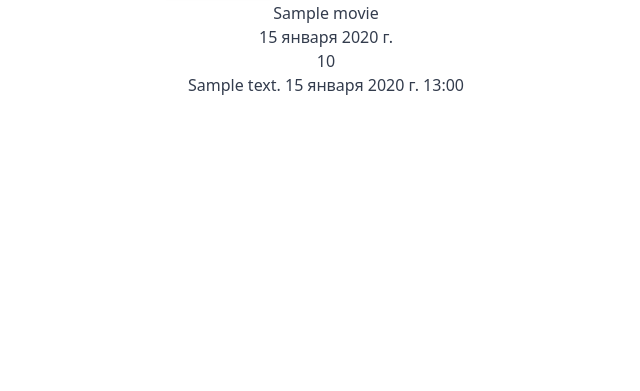
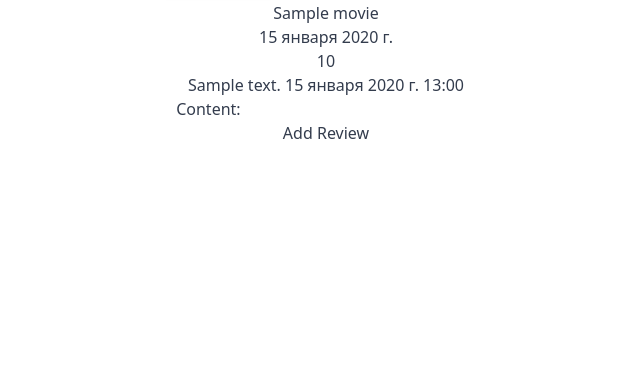
Before and after one commit to daslef/ithub-django-movies, a Django app: page /movies/1 in a window 1280 px wide. Shown: the part 331-722 px from the top of the page, without its empty margins (314-954 px from the left). Run offline with Django 5.2, Linux system fonts and the light colour scheme; tables that the repository leaves empty hold one stand-in row (values such as "Sample post"); style sheets or scripts are compiled from the project's sources; some libraries are stand-ins or nearby versions.

Commit message:
WIP: review form

```diff
--- a/movies/forms.py
+++ b/movies/forms.py
@@ -0,0 +1,5 @@
+from django.forms import Form, CharField
+
+
+class CreateReviewForm(Form):
+    content = CharField(max_length=2000, required=True)
--- a/movies/urls.py
+++ b/movies/urls.py
@@ -1,9 +1,9 @@
 from django.urls import path
 
-from .views import MoviesView, MovieView
+from .views import MoviesView, MovieView, add_review
 
 urlpatterns = [
     path("", MoviesView.as_view(), name="movies"),
     path("<int:pk>", MovieView.as_view(), name="movie"),
-    # path("<int:pk>/add_comment", handle_add_comment, name="add_comment")
+    path("<int:pk>/add_review", add_review, name="add_review")
 ]
--- a/movies/views.py
+++ b/movies/views.py
@@ -3,7 +3,8 @@
 from django.shortcuts import redirect, render
 from django.views.generic import ListView, DetailView
 from django.views.generic.edit import FormMixin
-from .models import Movie
+from .models import Movie, Review
+from .forms import CreateReviewForm
 
 
 class MoviesView(ListView):
@@ -12,12 +13,18 @@
     template_name = "movies/index.html"
 
 
-class MovieView(DetailView):
+class MovieView(FormMixin, DetailView):
+    form_class = CreateReviewForm
     template_name = "movies/detail.html"
     model = Movie
 
 
-# class MovieView(FormMixin, DetailView):
-#     form_class = CreateCommentForm
-#     model = Movie
-#     template_name = "movies/detail.html"
+@require_POST
+def add_review(request, pk):
+    movie = Movie.objects.get(pk=pk)
+    new_review_form = CreateReviewForm(request.POST)
+    if new_review_form.is_valid():
+        content = new_review_form.cleaned_data["content"]
+        new_review = Review(content=content)
+        new_review.save()  # TODO
+    return reverse_lazy("movie", pk=pk)
--- a/templates/movies/detail.html
+++ b/templates/movies/detail.html
@@ -16,5 +16,11 @@
         <p>{{ review.content }} {{ review.created }}</p>
         {% endfor %}
     </section>
+
+    <form action="{% url 'add_review' object.id  %}" method="post">
+        {% csrf_token %}
+        {{ form.as_p }}
+        <button type="submit">Add Review</button>
+    </form>
 </div>
 {% endblock content %}
```
